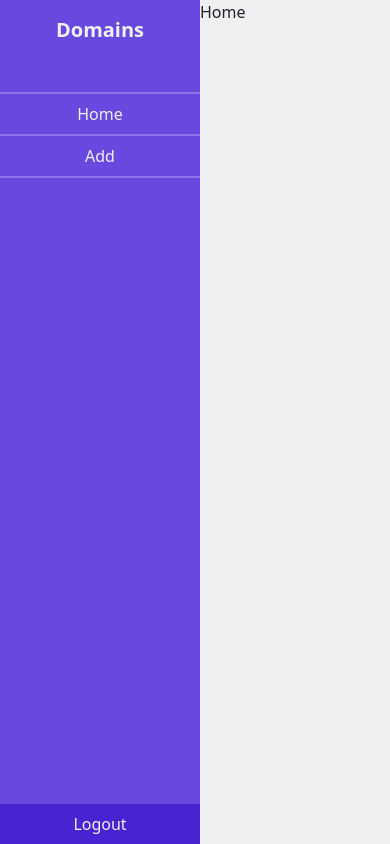
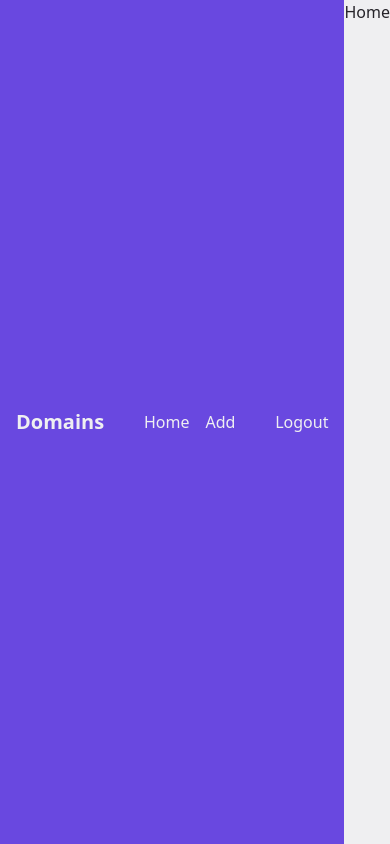
Before and after one commit to felixx78/Test-Task, a React (Vite) app in the folder client/: page / in a window 390 px wide. Built offline with nearby package versions, Linux system fonts and the light colour scheme.

Commit message:
make Sidebar responsive

```diff
--- a/client/src/components/Sidebar.tsx
+++ b/client/src/components/Sidebar.tsx
@@ -9,29 +9,36 @@ function Sidebar() {
     {
       name: "Add",
       href: "/add",
+      authRequire: true,
     },
   ];
 
-  const isLogged = false;
+  const isLogged = true;
 
   return (
-    <aside className="text-background bg-primary flex h-screen w-[200px] flex-col pt-4">
-      <div className="mb-12 text-center text-xl font-bold">Domains</div>
-      <div className="divide-primary-light border-primary-light divide-y-2 border-y-2">
-        {items.map((i) => (
+    <aside className="text-background bg-primary flex w-full items-center justify-between px-4 py-2 sm:h-screen sm:w-[200px] sm:flex-col sm:items-stretch sm:px-0 sm:pt-4">
+      <div className="text-center text-xl font-bold sm:mb-12">Domains</div>
+      <div className="divide-primary-light border-primary-light flex gap-4 sm:flex-col sm:gap-0 sm:divide-y-2 sm:border-y-2">
+        {items.map((i) => {
+          if (i.authRequire && !isLogged) return null;
+
+          return (
             <Link
-            className="hover:bg-primary-light block w-full py-2 text-center transition-colors"
+              className="hover:bg-primary-light w-full py-2 text-center transition-colors sm:block"
               to={i.href}
               key={i.name}
             >
               {i.name}
             </Link>
-        ))}
+          );
+        })}
       </div>
 
-      <div className="flex-1"></div>
+      <div className="hidden flex-1 sm:block"></div>
 
-      {true && <button className="bg-primary-dark py-2">Logout</button>}
+      {isLogged && (
+        <button className="sm:bg-primary-dark sm:py-2">Logout</button>
+      )}
     </aside>
   );
 }
```
Lines whose indentation alone changed are shown as unchanged.
